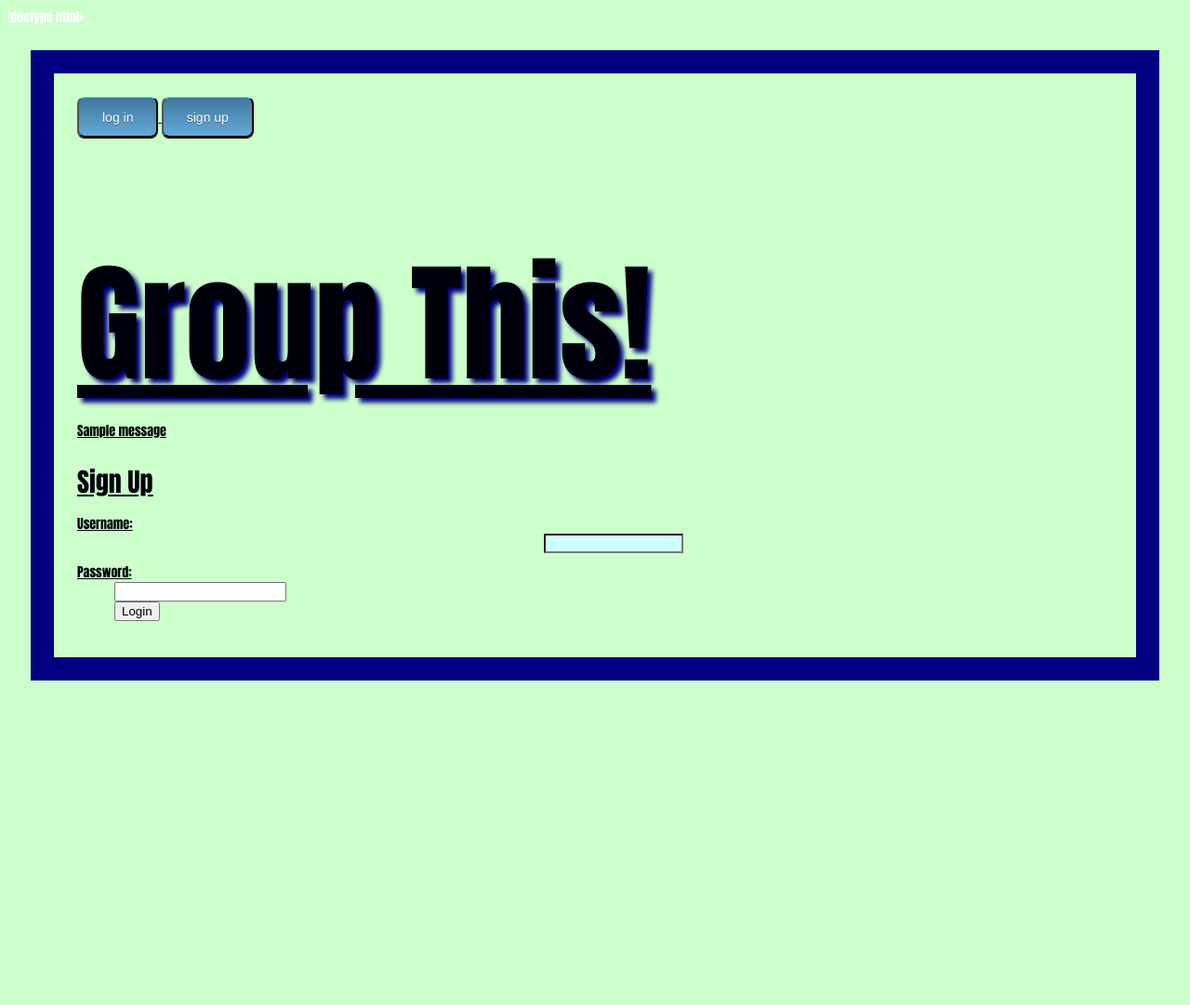
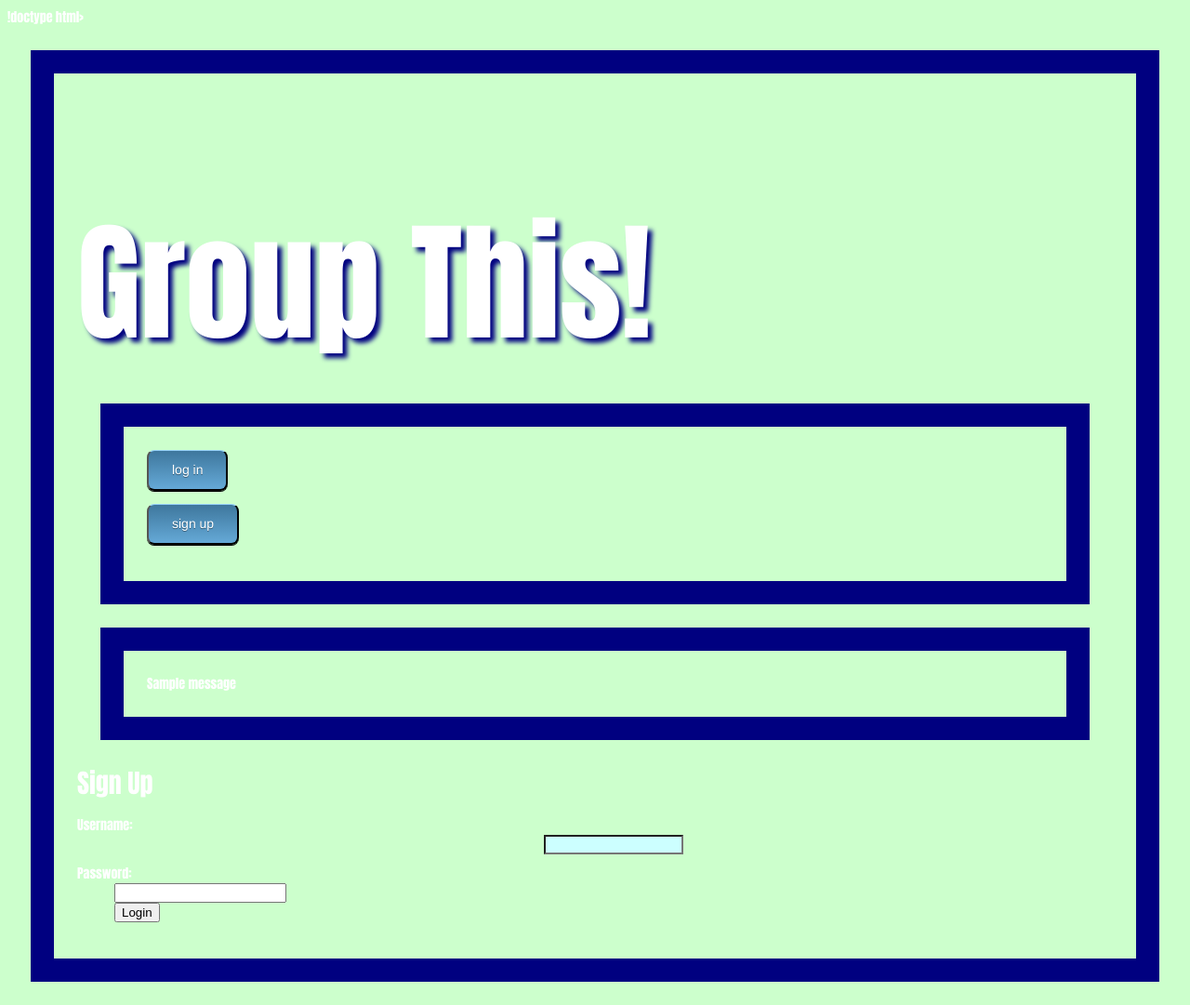
Before and after one commit to vkozina/BRHacks, a Python web app: template real code/Groups/templates/signup.html in a window 1280 px wide. Shown: the whole page at 93% size. Before the commit the page ends 732 px from the top, so only its background shows below. Run offline with Jinja, Linux system fonts and the light colour scheme; the template is opened without the code that fills it, so the values that code supplies are empty; tables that the repository leaves empty hold one stand-in row (values such as "Sample post"); one stand-in notice (Sample message) is shown.

Commit message:
fix probs

```diff
--- a/real code/Groups/templates/layout.html
+++ b/real code/Groups/templates/layout.html
@@ -37,7 +37,7 @@
       bottom: 0px;
       left: 0px;
 
-      text-align: left;
+      text-align: center;
       padding-top: 11em;
       background-color: #0188cc;
       background-image: -moz-radial-gradient(left top, circle, #6ac9f9 0%, #0188cc 60%);
@@ -105,23 +105,24 @@
   </style>
 <link rel=stylesheet type=text/css href="{{ url_for('static', filename='style.css') }}">
 <div class=page>
-
+  <h1 text-align= center>Group This!</h1>
+  <div class=metanav>
   {% if not session.logged_in %}
-    <a href="{{ url_for('login') }}">
+    <form name="input" action="{{ url_for('login') }}">
       <input type="submit" value="log in" class=button >
-    <a href="{{ url_for('signup') }}">
+    </form>
+    <form name="input" action="{{ url_for('signup') }}">
       <input type="submit" value="sign up" class=button>
+    </form>
   {% else %}
-    <a href="{{ url_for('logout') }}">
-      <input type="submit" value="log out" class=button >
-    <a href="{{ url_for('edit_profile') }}">
-      <input type="submit" value="edit profile" class=button>
+    </form>
+      <form name="input" action="{{ url_for('logout') }}">
+      <input type="submit" value="log out" class=important>
+    </form>
   {% endif %}
-
-  <h1 text-align= center>Group This!</h1>
-
+  </div>
   {% for message in get_flashed_messages() %}
-    <class=flash>{{ message }}</class>
+    <div class=flash>{{ message }}</div>
   {% endfor %}
   {% block body %}{% endblock %}
 </div>
```
Also changed, not shown: 2 other files.
